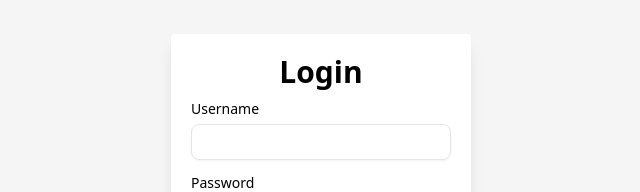
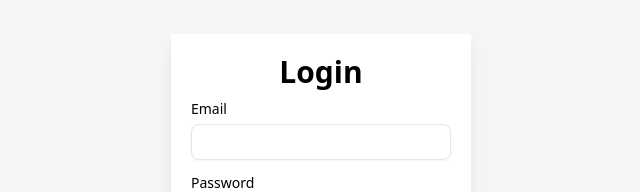
Before and after one commit to rchristianandrei/bootcamp-lms-fe, a Next.js app: page /login in a window 1280 px wide. Shown: the part 230-422 px from the top of the page, without its empty margins (319-959 px from the left). Built offline with nearby package versions, Linux system fonts and the light colour scheme.

Commit message:
adjust login ui

```diff
--- a/src/app/(auth)/login/loginForm.tsx
+++ b/src/app/(auth)/login/loginForm.tsx
@@ -20,7 +20,7 @@ import { Spinner } from "@/components/ui/spinner";
 import { AuthRepo } from "@/repo/authRepo";
 
 const formSchema = z.object({
-  username: z.string().min(2, {
+  email: z.string().min(2, {
     message: "Username must be at least 2 characters.",
   }),
   password: z.string().min(2, {
@@ -34,7 +34,7 @@ export function LoginForm() {
   const form = useForm<z.infer<typeof formSchema>>({
     resolver: zodResolver(formSchema),
     defaultValues: {
-      username: "",
+      email: "",
       password: "",
     },
   });
@@ -47,7 +47,7 @@ export function LoginForm() {
       if(isLoading) return;
 
       setIsLoading(true);
-      const result = await AuthRepo.Login(values.username, values.password);
+      const result = await AuthRepo.Login(values.email, values.password);
 
       switch (result.status) {
         case 200:
@@ -75,10 +75,10 @@ export function LoginForm() {
             >
               <FormField
                 control={form.control}
-                name="username"
+                name="email"
                 render={({ field }) => (
                   <FormItem>
-                    <FormLabel>Username</FormLabel>
+                    <FormLabel>Email</FormLabel>
                     <FormControl>
                       <Input placeholder="" {...field} />
                     </FormControl>
```
